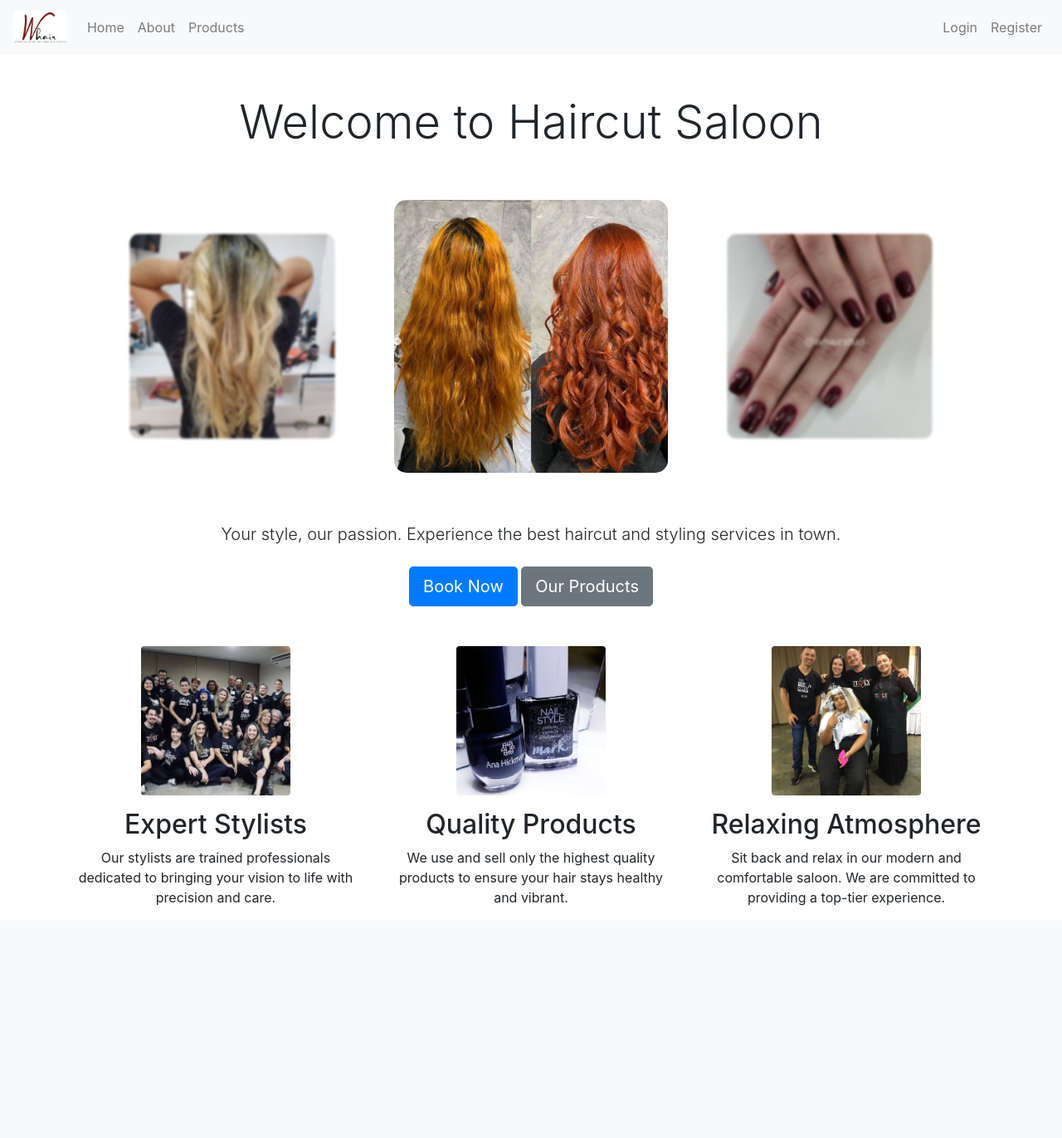
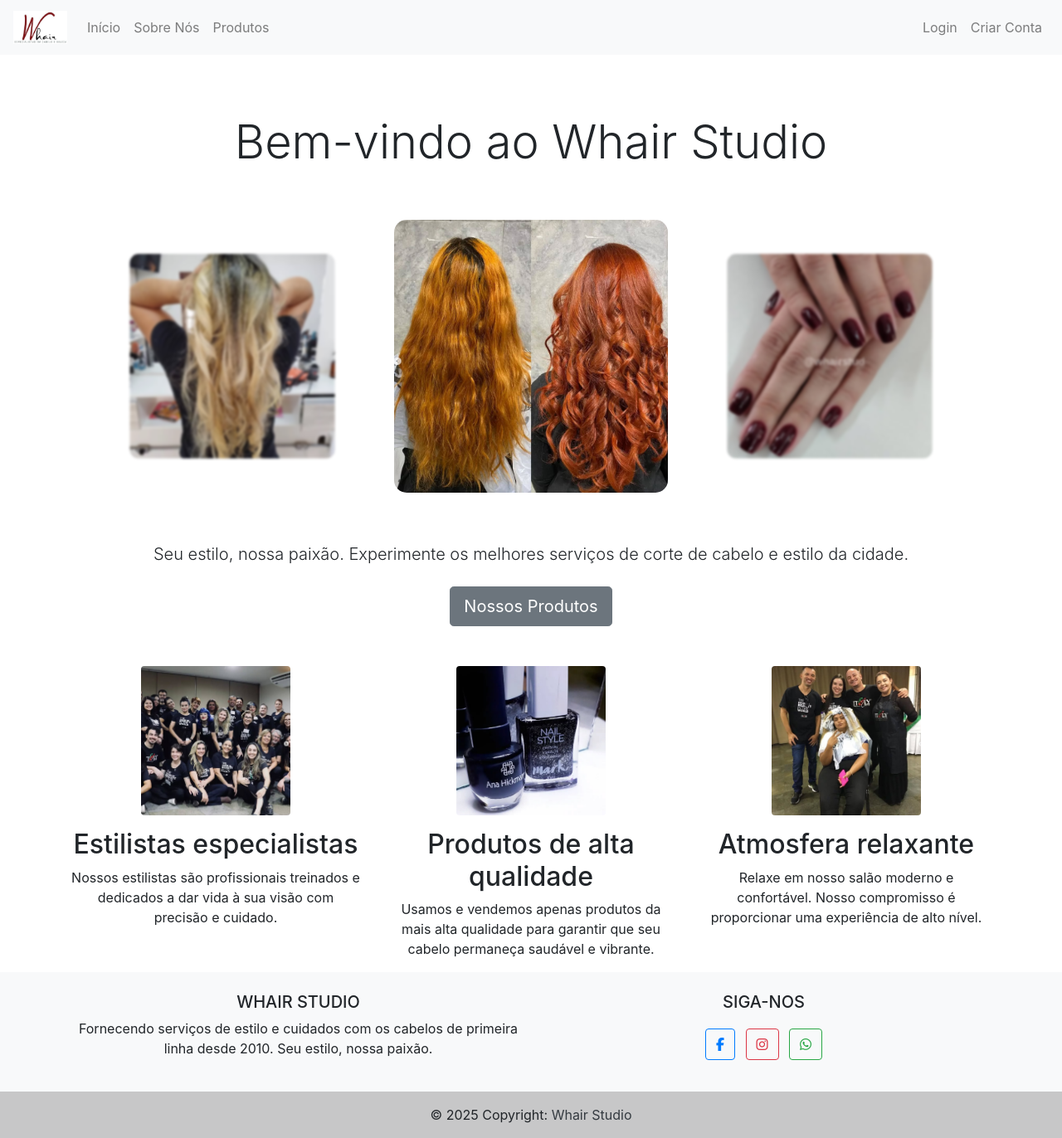
Before and after one commit to rafaelvm109/WhairStudio-website, a Flask app: page / in a window 1280 px wide. Shown: the whole page at 83% size. Before the commit the page ends 1092 px from the top, so only its background shows below. Run offline with Flask 3, Linux system fonts and the light colour scheme; some libraries are stand-ins or nearby versions.

Commit message:
link product dashboard and product page add product detail pages change text language to portuguese

```diff
--- a/app/routes/admin.py
+++ b/app/routes/admin.py
@@ -103,7 +103,7 @@ def add_product():
 
         db.session.add(new_product)
         db.session.commit()
-        flash('Product has been added successfully!', 'success')
+        flash('Produto adicionado com sucesso!', 'success')
 
         return redirect(url_for('admin.dashboard'))
 
@@ -136,7 +136,7 @@ def update_product(product_id):
 
         # We only need to commit the changes, as the product is already in the session
         db.session.commit()
-        flash('Your product has been updated!', 'success')
+        flash('Seu produto foi atualizado!', 'success')
         return redirect(url_for('admin.dashboard'))
 
     # This block runs when the admin first visits the page (GET request)
@@ -174,5 +174,5 @@ def delete_product(product_id):
     # Commit the changes to permanently delete the record
     db.session.commit()
 
-    flash('Product has been deleted.', 'success')
+    flash('O produto foi excluído.', 'success')
     return redirect(url_for('admin.dashboard'))
--- a/app/routes/auth.py
+++ b/app/routes/auth.py
@@ -15,12 +15,12 @@ def login():
         if user and check_password_hash(user.password, form.password.data):
             # User exists and password is correct
             login_user(user, remember=form.remember.data)
-            flash('Login successful!', 'success')
+            flash('Login bem-sucedido!', 'success')
             next_page = request.args.get('next')
             return redirect(next_page) if next_page else redirect(url_for('main.home'))
         else:
             # User does not exist or password was incorrect
-            flash('Login Unsuccessful. Please check username and password.', 'danger')
+            flash('Login sem sucesso. Verifique o nome de usuário e a senha.', 'danger')
     return render_template('login.html', title='Login', form=form)
 
 @auth.route('/register', methods=['GET', 'POST'])
@@ -32,7 +32,7 @@ def register():
         new_user = User(username=form.username.data, password=hashed_password)
         db.session.add(new_user)
         db.session.commit()
-        flash('Your account has been created! You are now able to log in.', 'success')
+        flash('Sua conta foi criada! Agora você pode fazer login.', 'success')
         return redirect(url_for('auth.login'))
 
     # This part runs for a GET request or if the form validation fails
--- a/app/routes/main.py
+++ b/app/routes/main.py
@@ -1,4 +1,5 @@
 from flask import Blueprint, render_template
+from ..models.product import Product
 
 main = Blueprint('main', __name__)
 
@@ -12,4 +13,24 @@ def about():
 
 @main.route('/products')
 def products():
-    return render_template('products.html')
+    """
+    This route fetches all products from the database and displays them
+    on the public products page.
+    """
+    # Product.query.all() gets every product record from the database.
+    all_products = Product.query.all()
+
+    # We pass the list of products into our template under the variable name 'products'.
+    return render_template('products.html', products=all_products)
+
+@main.route('/product/<int:product_id>')
+def product_detail(product_id):
+    """
+    Route to display the details of a single product.
+    """
+    # Fetch the product by its ID from the database.
+    # get_or_404 will automatically return a 404 Not Found page if the ID doesn't exist.
+    product = Product.query.get_or_404(product_id)
+
+    # Render a new template, passing the single product object to it.
+    return render_template('product_detail.html', product=product)
--- a/app/static/css/style.css
+++ b/app/static/css/style.css
@@ -46,3 +46,28 @@
     filter: blur(0);
     z-index: 10; /* Ensure center is on top */
 }
+
+/*
+=====================================================
+    Sticky Footer Styles
+=====================================================
+*/
+html {
+  height: 100%;
+}
+
+body {
+  display: flex;
+  flex-direction: column;
+  min-height: 100%;
+}
+
+main {
+  /* This makes the main content area grow to fill any available space */
+  flex: 1 0 auto;
+}
+
+footer {
+  /* This ensures the footer doesn't shrink */
+  flex-shrink: 0;
+}
--- a/app/templates/admin/add_product.html
+++ b/app/templates/admin/add_product.html
@@ -12,7 +12,7 @@
                 {{ form.hidden_tag() }}
 
                 <fieldset class="form-group">
-                    <legend class="border-bottom mb-4">Add a New Product</legend>
+                    <legend class="border-bottom mb-4">Adicionar novo produto</legend>
 
                     <div class="form-group">
                         {{ form.name.label(class="form-control-label") }}
--- a/app/templates/base.html
+++ b/app/templates/base.html
@@ -3,12 +3,11 @@
   <head>
     <meta charset="utf-8">
     <meta name="viewport" content="width=device-width, initial-scale=1, shrink-to-fit=no">
+    <link rel="stylesheet" href="https://stackpath.bootstrapcdn.com/bootstrap/4.5.2/css/bootstrap.min.css">
+    <link rel="stylesheet" href="{{ url_for('static', filename='css/style.css') }}">
+    <link rel="stylesheet" href="https://cdnjs.cloudflare.com/ajax/libs/font-awesome/6.5.2/css/all.min.css">
 
-    <link rel="stylesheet" href="https://stackpath.bootstrapcdn.com/bootstrap/4.5.2/css/bootstrap.min.css">
-
-    <link rel="stylesheet" href="{{ url_for('static', filename='css/style.css') }}">
-
-    <title>{% block title %}Saloon Website{% endblock %}</title>
+    <title>{% block title %}Whair Studio{% endblock %}</title>
   </head>
   <body>
 
@@ -22,27 +21,27 @@
       <div class="collapse navbar-collapse" id="navbarNav">
         <ul class="navbar-nav mr-auto">
           <li class="nav-item">
-            <a class="nav-link" href="{{ url_for('main.home') }}">Home</a>
+            <a class="nav-link" href="{{ url_for('main.home') }}">Início</a>
           </li>
           <li class="nav-item">
-            <a class="nav-link" href="{{ url_for('main.about') }}">About</a>
+            <a class="nav-link" href="{{ url_for('main.about') }}">Sobre Nós</a>
           </li>
           <li class="nav-item">
-            <a class="nav-link" href="{{ url_for('main.products') }}">Products</a>
+            <a class="nav-link" href="{{ url_for('main.products') }}">Produtos</a>
           </li>
         </ul>
         <ul class="navbar-nav">
             {% if current_user.is_authenticated %}
                 <li class="nav-item dropdown">
                     <a class="nav-link dropdown-toggle" href="#" id="navbarDropdown" role="button" data-toggle="dropdown" aria-haspopup="true" aria-expanded="false">
-                        Hello, {{ current_user.username }}
+                        Olá, {{ current_user.username }}
                     </a>
                     <div class="dropdown-menu dropdown-menu-right" aria-labelledby="navbarDropdown">
                         {% if current_user.is_admin %}
-                            <a class="dropdown-item" href="{{ url_for('admin.dashboard') }}">Admin Dashboard</a>
+                            <a class="dropdown-item" href="{{ url_for('admin.dashboard') }}">Painel de Administração</a>
                             <div class="dropdown-divider"></div>
                         {% endif %}
-                        <a class="dropdown-item" href="{{ url_for('auth.logout') }}" onclick="return confirm('Are you sure you want to log out?');">Logout</a>
+                        <a class="dropdown-item" href="{{ url_for('auth.logout') }}" onclick="return confirm('Tem certeza de que deseja sair?');">Logout</a>
                     </div>
                 </li>
             {% else %}
@@ -50,7 +49,7 @@
                     <a class="nav-link" href="{{ url_for('auth.login') }}">Login</a>
                 </li>
                 <li class="nav-item">
-                    <a class="nav-link" href="{{ url_for('auth.register') }}">Register</a>
+                    <a class="nav-link" href="{{ url_for('auth.register') }}">Criar Conta</a>
                 </li>
             {% endif %}
         </ul>
@@ -74,6 +73,41 @@
       {% endblock %}
     </main>
 
+    <footer class="bg-light text-center text-lg-start mt-auto">
+      <div class="container p-4">
+        <div class="row">
+          <div class="col-lg-6 col-md-12 mb-4 mb-md-0">
+            <h5 class="text-uppercase">Whair Studio</h5>
+            <p>
+              Fornecendo serviços de estilo e cuidados com os cabelos de primeira linha desde 2010. Seu estilo, nossa paixão.
+            </p>
+          </div>
+
+          <div class="col-lg-6 col-md-12 mb-4 mb-md-0 text-center">
+            <h5 class="text-uppercase">Siga-nos</h5>
+            <div class="mt-3">
+              <a href="#" class="btn btn-outline-primary btn-floating m-1" role="button">
+                <i class="fab fa-facebook-f"></i>
+              </a>
+
+              <a href="#" class="btn btn-outline-danger btn-floating m-1" role="button">
+                <i class="fab fa-instagram"></i>
+              </a>
+
+              <a href="#" class="btn btn-outline-success btn-floating m-1" role="button">
+                <i class="fab fa-whatsapp"></i>
+              </a>
+            </div>
+          </div>
+        </div>
+      </div>
+
+      <div class="text-center p-3" style="background-color: rgba(0, 0, 0, 0.2);">
+        © {{ now.year }} Copyright:
+        <a class="text-dark" href="{{ url_for('main.home') }}">Whair Studio</a>
+      </div>
+    </footer>
+
     <script src="https://code.jquery.com/jquery-3.5.1.min.js"></script>
     <script src="https://cdn.jsdelivr.net/npm/@popperjs/core@2.5.2/dist/umd/popper.min.js"></script>
     <script src="https://stackpath.bootstrapcdn.com/bootstrap/4.5.2/js/bootstrap.min.js"></script>
--- a/app/templates/home.html
+++ b/app/templates/home.html
@@ -1,14 +1,14 @@
 {% extends 'base.html' %}
 
 {% block title %}
-Home - Haircut Saloon
+Início - Whair Studio
 {% endblock %}
 
 {% block content %}
 
 <div class="container text-center my-5">
 
-    <h1 class="display-4 mb-4">Welcome to Haircut Saloon</h1>
+    <h1 class="display-4 mb-4">Bem-vindo ao Whair Studio</h1>
 
     <div class="image-window-container">
         <div class="image-window side-window" id="left-window">
@@ -22,16 +22,14 @@ Home - Haircut Saloon
         </div>
     </div>
     <p class="lead my-4">
-        Your style, our passion. Experience the best haircut and styling services in town.
+        Seu estilo, nossa paixão. Experimente os melhores serviços de corte de cabelo e estilo da cidade.
     </p>
 
     <div>
-        <a class="btn btn-primary btn-lg" href="#" role="button">Book Now</a>
-        <a class="btn btn-secondary btn-lg" href="{{ url_for('main.products') }}" role="button">Our Products</a>
+        <a class="btn btn-secondary btn-lg" href="{{ url_for('main.products') }}" role="button">Nossos Produtos</a>
     </div>
 
     <script>
-        // Define the image URLs here where Jinja2 can process them
         const images = [
             "{{ url_for('static', filename='images/carrousel1.png') }}",
             "{{ url_for('static', filename='images/carrousel2.png') }}",
@@ -43,18 +41,18 @@ Home - Haircut Saloon
 <div class="row text-center mt-5">
     <div class="col-md-4">
         <img src="{{ url_for('static', filename='images/stylisy.png') }}" class="img-fluid rounded mb-3" style="width: 180px; height: 180px; object-fit: cover;" alt="Expert Stylists">
-        <h2>Expert Stylists</h2>
-        <p>Our stylists are trained professionals dedicated to bringing your vision to life with precision and care.</p>
+        <h2>Estilistas especialistas</h2>
+        <p>Nossos estilistas são profissionais treinados e dedicados a dar vida à sua visão com precisão e cuidado.</p>
     </div>
     <div class="col-md-4">
         <img src="{{ url_for('static', filename='images/products.png') }}" class="img-fluid rounded mb-3" style="width: 180px; height: 180px; object-fit: cover;" alt="Quality Products">
-        <h2>Quality Products</h2>
-        <p>We use and sell only the highest quality products to ensure your hair stays healthy and vibrant.</p>
+        <h2>Produtos de alta qualidade</h2>
+        <p>Usamos e vendemos apenas produtos da mais alta qualidade para garantir que seu cabelo permaneça saudável e vibrante.</p>
     </div>
     <div class="col-md-4">
         <img src="{{ url_for('static', filename='images/relaxing.png') }}" class="img-fluid rounded mb-3" style="width: 180px; height: 180px; object-fit: cover;" alt="Relaxing Atmosphere">
-        <h2>Relaxing Atmosphere</h2>
-        <p>Sit back and relax in our modern and comfortable saloon. We are committed to providing a top-tier experience.</p>
+        <h2>Atmosfera relaxante</h2>
+        <p>Relaxe em nosso salão moderno e confortável. Nosso compromisso é proporcionar uma experiência de alto nível.</p>
     </div>
 </div>
 
--- a/app/templates/login.html
+++ b/app/templates/login.html
@@ -1,7 +1,7 @@
 {% extends "base.html" %}
 
 {% block title %}
-Login - Haircut Saloon
+Login - Whair Studio
 {% endblock %}
 
 {% block content %}
@@ -61,7 +61,7 @@ Login - Haircut Saloon
         </div>
         <div class="border-top pt-3">
             <small class="text-muted">
-                Need An Account? <a class="ml-2" href="{{ url_for('auth.register') }}">Sign Up Now</a>
+                Precisa de uma conta? <a class="ml-2" href="{{ url_for('auth.register') }}">Registre-se agora</a>
             </small>
         </div>
     </div>
--- a/app/templates/register.html
+++ b/app/templates/register.html
@@ -1,7 +1,7 @@
 {% extends "base.html" %}
 
 {% block title %}
-Register - Haircut Saloon
+Registre-se - Whair Studio
 {% endblock %}
 
 {% block content %}
@@ -10,7 +10,7 @@ Register - Haircut Saloon
         <div class="content-section">
             <form method="POST" action="">
                 {{ form.hidden_tag() }} <fieldset class="form-group">
-                    <legend class="border-bottom mb-4">Join Today</legend>
+                    <legend class="border-bottom mb-4">Criar Conta</legend>
 
                     {% with messages = get_flashed_messages(with_categories=true) %}
                         {% if messages %}
@@ -70,7 +70,7 @@ Register - Haircut Saloon
         </div>
         <div class="border-top pt-3">
             <small class="text-muted">
-                Already Have An Account? <a class="ml-2" href="{{ url_for('auth.login') }}">Sign In</a>
+                Já tem uma conta? <a class="ml-2" href="{{ url_for('auth.login') }}">Faça login</a>
             </small>
         </div>
     </div>
```
Also changed, not shown: app/__init__.py (+12 -0 lines), app/forms.py (+9 -9 lines), app/templates/about.html (+5 -5 lines), app/templates/admin/dashboard.html (+7 -7 lines), app/templates/product_detail.html (added, +21 -0 lines), app/templates/products.html (+33 -10 lines), app/static/product_pics/5df0ef1b767f0198.jpg (added), app/static/product_pics/a960cc9f01e5b588.jpg (added), 1 other file.
